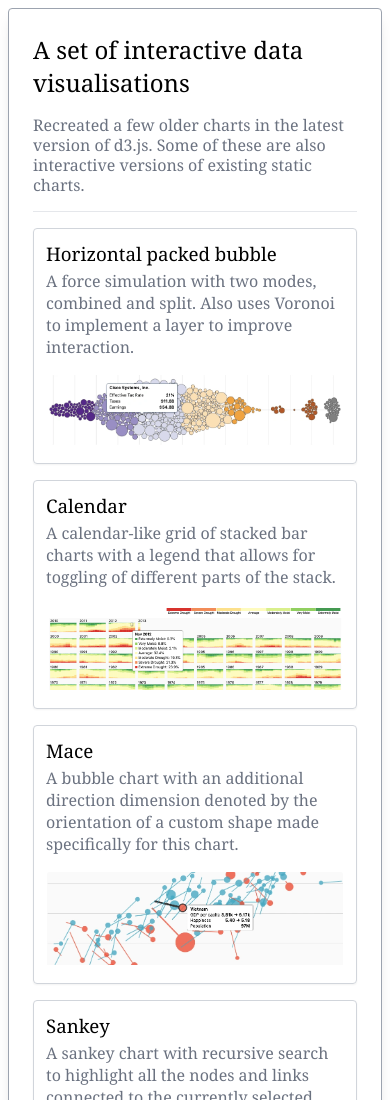
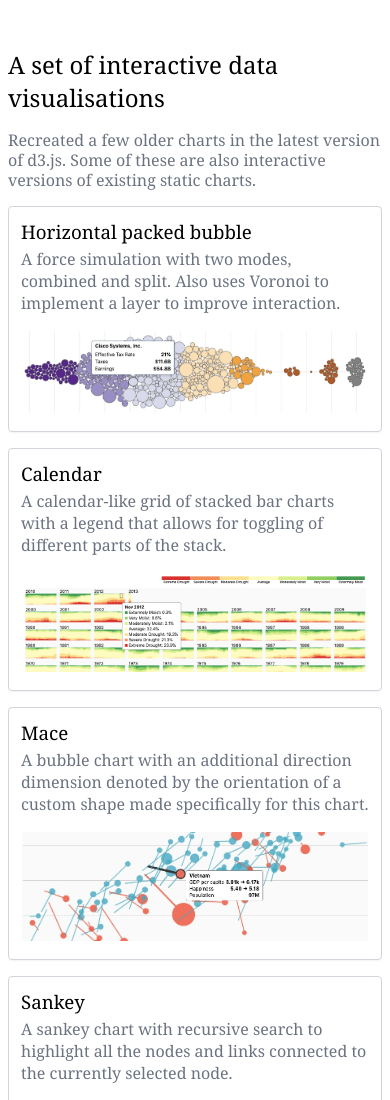
Before and after one commit to shreshthmohan/data-viz-d3, a website: page src/index.html in a window 390 px wide. Shown: the top 1100 px of the page. Drawn offline with Linux system fonts and the light colour scheme.

Commit message:
frontpage - improve styling for mobile

```diff
--- a/src/index.html
+++ b/src/index.html
@@ -9,10 +9,8 @@
     <link rel="shortcut icon" href="./favicon.ico" />
   </head>
   <body class="font-serif">
-    <main class="md:py-20 max-w-[900px] m-auto">
-      <div
-        class="p-6 border border-solid border-gray-400 rounded flex flex-col justify-between overflow-hidden shadow-lg"
-      >
+    <main class="py-10 md:py-20 max-w-[900px] m-auto">
+      <div class="md:p-6 flex flex-col justify-between overflow-hidden">
         <div class="w-full">
           <h2 class="m-0 font-serif font-normal">
             A set of interactive data visualisations
@@ -22,7 +20,6 @@
             these are also interactive versions of existing static charts.
           </p>
         </div>
-        <div class="mb-4 border-gray-200 border-solid border-0 border-t"></div>
 
         <div
           class="shadow-sm rounded p-3 border border-solid border-gray-300 mb-4"
```
Also changed, not shown: src/css/styles.css, 1 other file.
